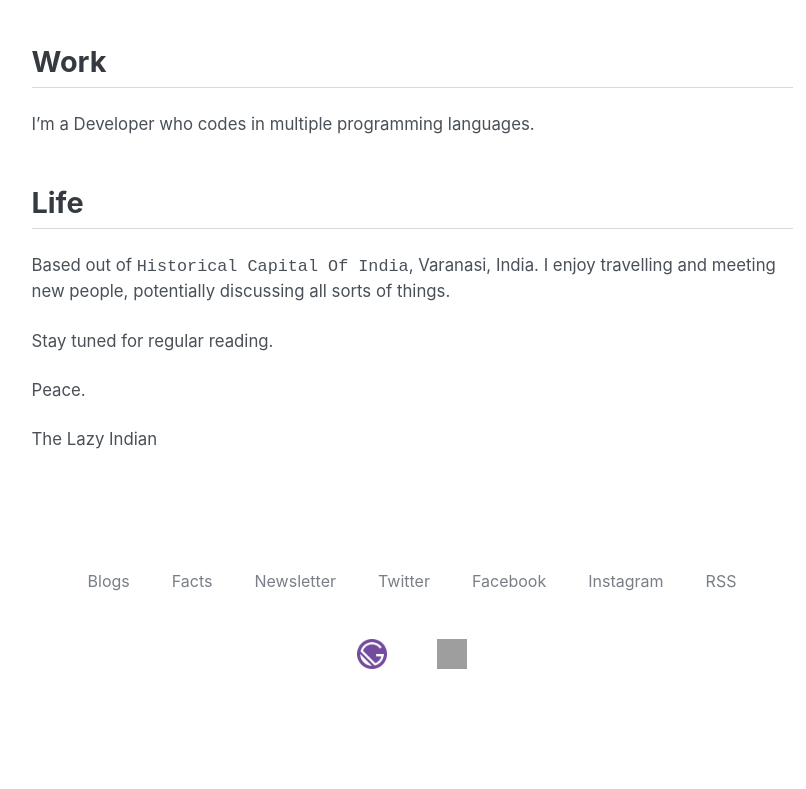
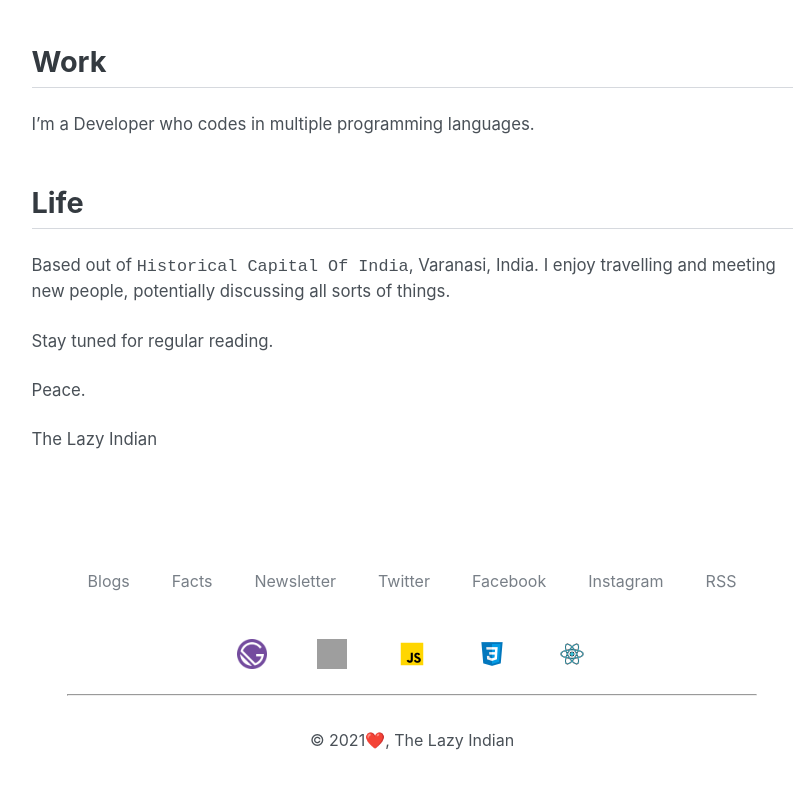
Before and after one commit to ShivashishY/tli, a Gatsby site: page /about in a window 1280 px wide. Shown: the part 795-1584 px from the top of the page, without its empty margins (228-1034 px from the left). Built offline with nearby package versions, Linux system fonts and the light colour scheme; Gatsby itself is replaced by a stand-in of ours; grey boxes are pictures that could not be loaded.

Commit message:
fixed css and added footer

```diff
--- a/content/guides/cow-milk-is-toxic.md
+++ b/content/guides/cow-milk-is-toxic.md
@@ -17,7 +17,7 @@ tags:
   - tech
 ---
 
-## Introducation
+## Introduction
 
 Yes Foreign Breed (A1) Cows Milk
 Biggest cause of Heart Disease and Diabetes.
--- a/src/components/Footer.js
+++ b/src/components/Footer.js
@@ -3,7 +3,9 @@ import { Link } from 'gatsby'
 
 import gatsby from '../../content/thumbnails/gatsby.png'
 import github from '../../content/thumbnails/github.png'
-
+import javascript from '../../content/thumbnails/javascript.png'
+import css from '../../content/thumbnails/css3.png'
+import react from '../../content/thumbnails/react.png'
 
 export default function Footer() {
   return (
@@ -62,9 +64,44 @@ export default function Footer() {
           >
             <img src={github} className="footer-img" alt="GitHub" />
           </a>
+          <a
+            href="https://javascript.com/"
+            title="Java Script"
+            target="_blank"
+            rel="noopener noreferrer"
+            className="img"
+          >
+            <img src={javascript} className="footer-img" alt="Javascript" />
+          </a>
+
+          <a
+            href="https://css.com/"
+            title="CSS3"
+            target="_blank"
+            rel="noopener noreferrer"
+            className="img"
+          >
+            <img src={css} className="footer-img" alt="CSS3" />
+          </a>
+
+          <a
+            href="https://reactjs.org/"
+            title="ReactJS"
+            target="_blank"
+            rel="noopener noreferrer"
+            className="img"
+          >
+            <img src={react} className="footer-img" alt="ReactJS" />
+          </a>
 
         </nav>
+        <div class="namefooter">
+        <hr/>
+            <br/>
+            © {new Date().getFullYear()}❤️, The Lazy Indian
+            </div>
       </section>
+
     </footer>
   )
 }
--- a/src/components/Nav.js
+++ b/src/components/Nav.js
@@ -19,7 +19,7 @@ export default function Nav() {
             <Link to="/blog">Blogs</Link>
             <Link to="/guides">Facts</Link>
             <Link to="/about">About</Link>
-            <Link to="/contact">Contact</Link>
+            <Link to="/contact">🤙</Link>
             <button
               id="dark-mode-button"
               onClick={(event) => {
--- a/src/new-moon.css
+++ b/src/new-moon.css
@@ -310,3 +310,7 @@ code[class*='language-'] ::selection {
   color: inherit;
   background: rgba(150, 150, 150, 0.3) !important;
 }
+
+.namefooter {
+  text-align: center;
+}
--- a/src/style.css
+++ b/src/style.css
@@ -7,16 +7,16 @@
 :root {
   --font-color: #495057;
   --heading-color: #343a40;
-  --background: white;
+  --background: #FFFFFF;
   --dark-font-color: #1b1d25;
   --medium-font-color: #60656c;
   --light-font-color: #787f87;
   --light-background: #f6f8fb;
   --lighter-background: #e6e8eb;
   --border: #d6d9de;
-  --link-color: #5c7cfa;
-  --link-color-darker: #3b5bdb;
-  --navbar-color: #4C5765;
+  --link-color: #7B68EE;
+  --link-color-darker: #2a49c5;
+  --navbar-color: #7B68EE;
   --blockquote: #edf2ff;
   --transparent-text: rgba(0, 0, 0, 0.7);
   --transparent-bg: rgba(0, 0, 0, 0.05);
@@ -455,7 +455,7 @@ a.button {
 a.button.secondary {
   border: 2px solid #edf2ff;
   background: #edf2ff;
-  color: #3b5bdb;
+  color: #7B68EE;
 }
 
 a.button:hover,
@@ -562,6 +562,10 @@ a {
 
 a:hover {
   color: var(--link-color-darker);
+    border:1px solid yellow;
+  transition: border-bottom .2s, border-left .4s, border-top .6s, border-right .9s;
+  box-shadow: 0 2px 5px 0 rgba(0, 0, 0, 0.16), 0 2px 10px 0 rgba(0, 0, 0, 0.12);
+  font-size:105%;
 }
 
 .anchor.before {
@@ -806,6 +810,7 @@ main {
   .footer a.img {
     padding: 0 0.5rem;
     margin: 0 1rem;
+
   }
 }
 
@@ -904,11 +909,11 @@ tbody tr:nth-child(even) {
 }
 
 .new-post {
-  background: #d3f9d8;
+  background: yellow;
 }
 
 .popular-post {
-  background: #4263eb;
+  background: purple;
   color: white;
 }
 
--- a/static/dark.css
+++ b/static/dark.css
@@ -2,16 +2,16 @@
   --font-color: #b3b9c5;
   --heading-color: #ffd479;
   --dark-font-color: #ced4da;
-  --background: #2b2b2b;
+  --background: #1d1d1d;
   --medium-font-color: #dee2e6;
   --light-font-color: #868e96;
   --light-background: #383838;
   --lighter-background: #404040;
   --border: #404040;
-  --link-color: #6ab0f3;
-  --link-color-darker: #4a72a5;
+  --link-color: #412bc0;
+  --link-color-darker: #7B68EE;
   --link-hover-color: #e1a6f2;
-  --navbar-color: #1d1d1d;
+  --navbar-color: black;
   --blockquote: #2a4661;
   --transparent-text: rgba(255, 255, 255, 0.7);
   --transparent-bg: rgba(0, 0, 0, 0.2);
@@ -39,6 +39,10 @@ a {
 
 a:hover {
   color: var(--link-hover-color);
+  border:1px solid yellow;
+  transition: border-bottom .2s, border-left .4s, border-top .6s, border-right .9s;
+  box-shadow: 0 2px 5px 0 rgba(0, 0, 0, 0.16), 0 2px 10px 0 rgba(0, 0, 0, 0.12);
+  font-size:105%;
 }
 
 a[class^='tag-'] {
@@ -142,6 +146,6 @@ blockquote {
 }
 
 .new-post {
-  background: #37b24d;
-  color: white;
+  background: yellow;
+  color: black;
 }
```
Also changed, not shown: content/thumbnails/css3.png (added), content/thumbnails/javascript.png (added), content/thumbnails/react.png (added).
